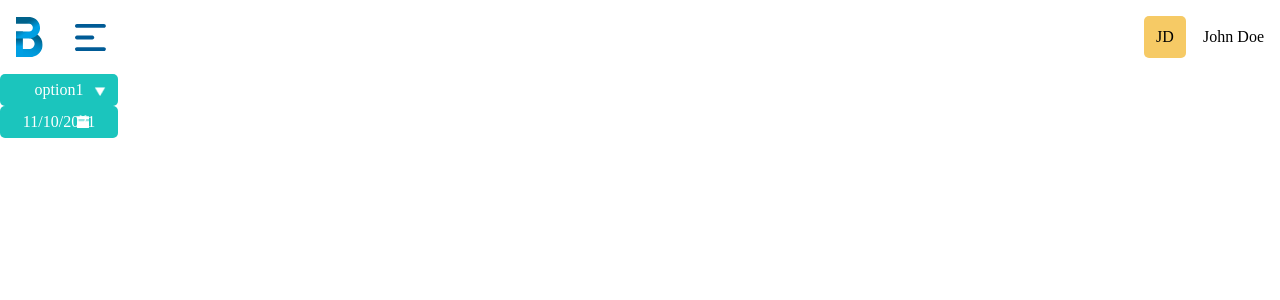
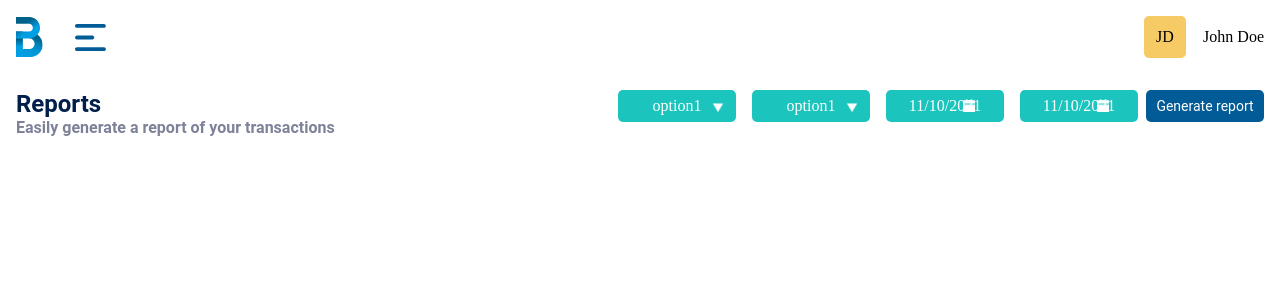
Before and after one commit to harunskender/mvp-task, a React (Create React App) app: page / in a window 1280 px wide. Shown: the top 300 px of the page. Built offline with nearby package versions, Linux system fonts and the light colour scheme.

Commit message:
made filter component

```diff
--- a/src/app/PrivateApp.tsx
+++ b/src/app/PrivateApp.tsx
@@ -1,17 +1,12 @@
 import React from 'react'
-import PrimaryDropdown from 'components/Dropdowns/PrimaryDropdown'
 import Navigation from 'components/Navigation'
-import CalendarDropdown from 'components/Dropdowns/CalendarDropdown'
+import Homepage from 'pages/Homepage'
 
 export default function PrivateApp() {
   return (
     <>
       <Navigation />
-      <PrimaryDropdown
-        options={['option1', 'option3', 'option2']}
-        initialOption={'option1'}
-      />
-      <CalendarDropdown />
+      <Homepage />
     </>
   )
 }
--- /dev/null
+++ b/src/components/Filter/index.tsx
@@ -0,0 +1,43 @@
+import React from 'react'
+import CalendarDropdown from './Dropdowns/CalendarDropdown'
+import PrimaryDropdown from './Dropdowns/PrimaryDropdown'
+import classes from './styles.module.scss'
+export default function Filter() {
+  const onGenerateHandler = () => {}
+
+  return (
+    <div className={classes.filterContainer}>
+      <div>
+        <div className={classes.filterTitle}>Reports</div>
+        <div className={classes.filterDescription}>
+          Easily generate a report of your transactions
+        </div>
+      </div>
+      <div className={classes.filterDropdownsContainer}>
+        <div className={classes.dropdown}>
+          <PrimaryDropdown
+            initialOption="option1"
+            options={['option1', 'option2', 'option3']}
+          />
+        </div>
+        <div className={classes.dropdown}>
+          <PrimaryDropdown
+            initialOption="option1"
+            options={['option1', 'option2', 'option3']}
+          />
+        </div>
+        <div className={classes.dropdown}>
+          <CalendarDropdown />
+        </div>
+        <div className={classes.dropdown}>
+          <CalendarDropdown />
+        </div>
+        <div>
+          <div className={classes.generateButton} onClick={onGenerateHandler}>
+            Generate report
+          </div>
+        </div>
+      </div>
+    </div>
+  )
+}
--- /dev/null
+++ b/src/components/Filter/styles.module.scss
@@ -0,0 +1,49 @@
+.filterContainer {
+  display: flex;
+  justify-content: space-between;
+  align-items: flex-start;
+  .filterDropdownsContainer {
+    display: flex;
+    .dropdown {
+      padding: 0 8px;
+    }
+  }
+  .filterTitle {
+    font-family: Roboto;
+    font-style: normal;
+    font-weight: bold;
+    font-size: 24px;
+    line-height: 28px;
+
+    color: #011f4b;
+  }
+  .filterDescription {
+    font-family: Roboto;
+    font-style: normal;
+    font-weight: bold;
+    font-size: 16px;
+    line-height: 19px;
+    /* identical to box height */
+
+    color: #7e8299;
+  }
+  .generateButton {
+    width: 118px;
+    min-height: 32px;
+    background: #005b96;
+    border-radius: 5px;
+    display: flex;
+    justify-content: center;
+    align-items: center;
+    cursor: pointer;
+
+    font-family: Roboto;
+    font-style: normal;
+    font-weight: normal;
+    font-size: 14px;
+    line-height: 16px;
+    text-align: center;
+
+    color: #ffffff;
+  }
+}
--- a/src/index.scss
+++ b/src/index.scss
@@ -349,3 +349,6 @@ template {
 [hidden] {
   display: none;
 }
+* {
+  box-sizing: border-box;
+}
--- /dev/null
+++ b/src/pages/Homepage/index.tsx
@@ -0,0 +1,11 @@
+import React from 'react'
+import Filter from 'components/Filter'
+import classes from './styles.module.scss'
+
+export default function Homepage() {
+  return (
+    <div className={classes.homepageContainer}>
+      <Filter />
+    </div>
+  )
+}
--- /dev/null
+++ b/src/pages/Homepage/styles.module.scss
@@ -0,0 +1,3 @@
+.homepageContainer {
+  padding: 16px;
+}
```
Also changed, not shown: src/components/Filter/Dropdowns/CalendarDropdown/index.tsx (renamed from src/components/Dropdowns/CalendarDropdown/index.tsx), src/components/Filter/Dropdowns/PrimaryDropdown/index.tsx (renamed from src/components/Dropdowns/PrimaryDropdown/index.tsx), src/components/Filter/Dropdowns/styles.module.scss (renamed from src/components/Dropdowns/styles.module.scss).
